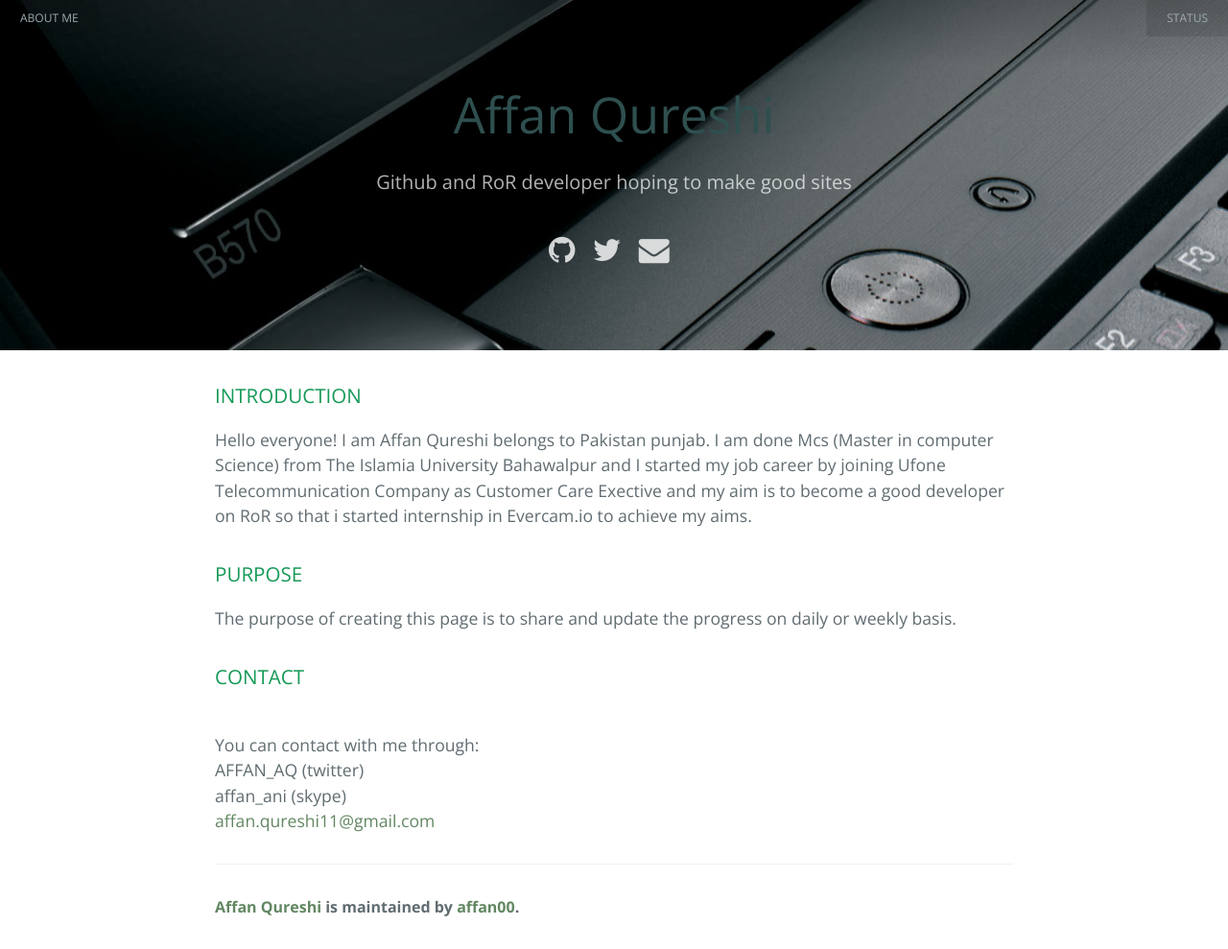
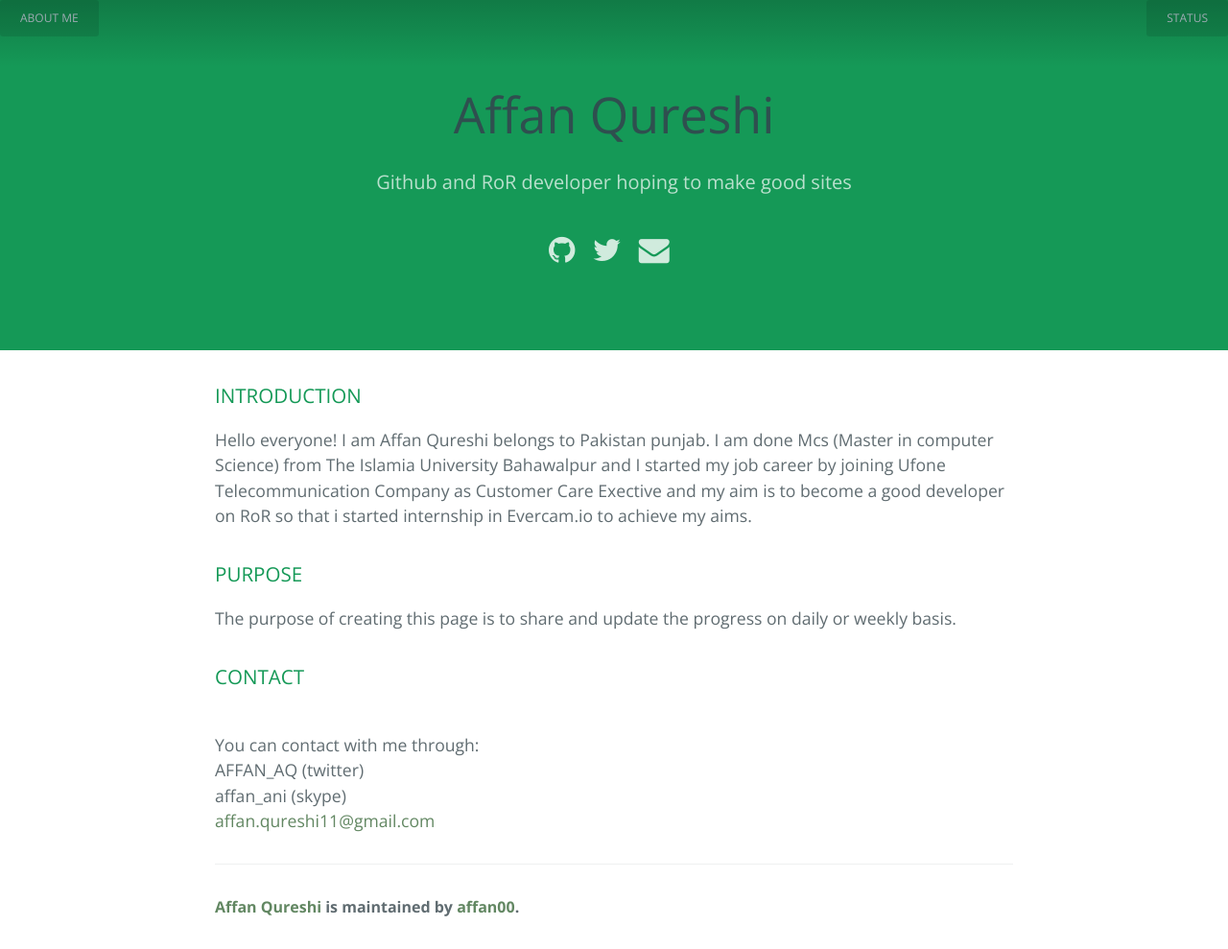
Before and after one commit to affan00/affan00.github.io, a Jekyll site: the page built from index.html, in a window 1280 px wide. Shown: the whole page at 96% size. Built offline with Jekyll 4.4.1, drawn with Linux system fonts in a browser that asks for light colours; nearby versions of some CDN libraries; Markdown is read by kramdown in place of the engine named in the settings.

Commit message:
update default layout

```diff
--- a/_layouts/default.html
+++ b/_layouts/default.html
@@ -11,7 +11,7 @@
     <link rel="stylesheet" href="https://maxcdn.bootstrapcdn.com/font-awesome/4.4.0/css/font-awesome.min.css">
 </head>
 <body>
-<section class="page-header" style="background-image: url({{site.baseurl}}/images/keys.jpg)">
+<section class="page-header" style="background-image: url(affan.qithub.io/images/keys.jpg)">
     {% include nav.html %}
 
     <a class="project-name" href="{{site.baseurl}}/index.html">Affan Qureshi</a>
```
